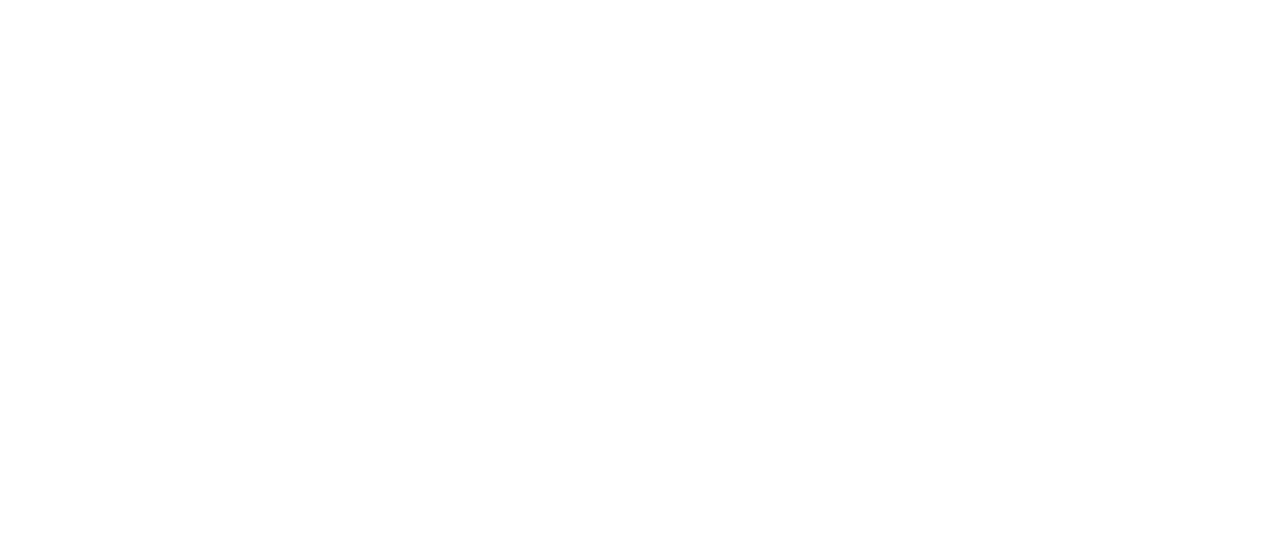
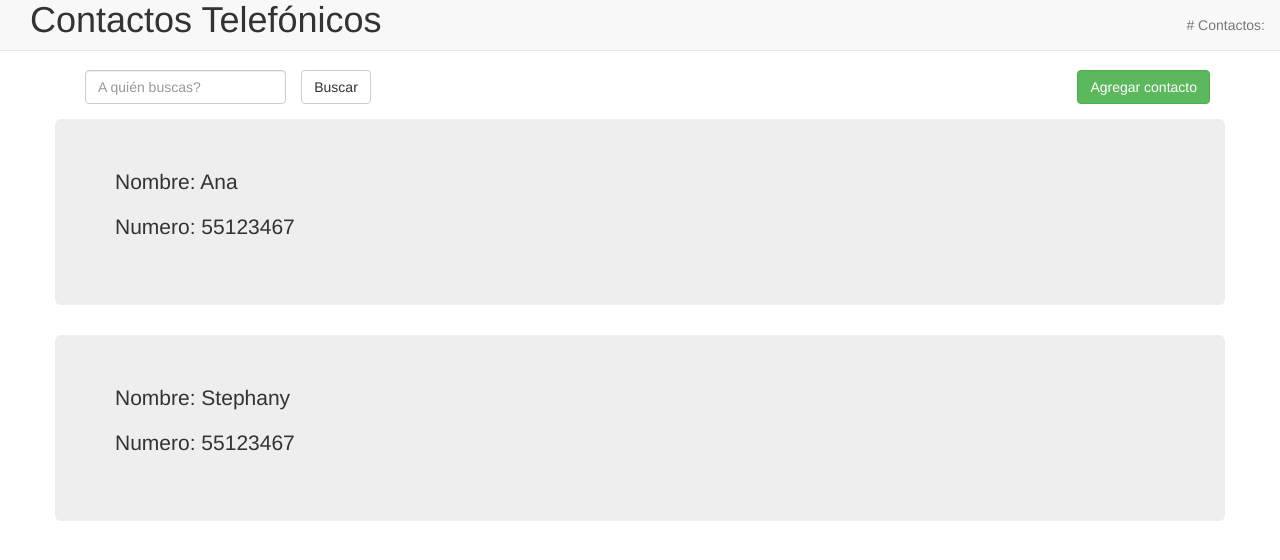
Before and after one commit to AnaSalazar/agendaContactos-jQuery, a plain HTML site: page index.html in a window 1280 px wide. Drawn offline with Linux system fonts and the light colour scheme.

Commit message:
Terminada la maquetación

```diff
--- a/assets/css/main.css
+++ b/assets/css/main.css
@@ -0,0 +1,7 @@
+body {
+padding-top: 70px;
+}
+
+.navbar-header h1 {
+  display: inline;
+}
--- a/index.html
+++ b/index.html
@@ -2,11 +2,45 @@
 <html lang="es">
   <head>
     <meta charset="utf-8">
+    <meta name="viewport" content="width=device-width, initial-scale=1">
     <title>Estandar</title>
     <link rel="stylesheet" href="assets/css/bootstrap.min.css">
     <link rel="stylesheet" href="assets/css/main.css">
   </head>
   <body>
+    <section class="container">
+      <nav class="navbar navbar-default navbar-fixed-top">
+        <div class="container-fluid">
+          <div class="navbar-header col-sm-12">
+            <h1>Contactos Telefónicos</h1>
+            <span class="navbar-text navbar-right"># Contactos:</span>
+          </div>
+        </div>
+      </nav>
 
+      <div class="row">
+        <div class="col-sm-6">
+          <div class="form-group col-sm-5">
+            <input type="text" class="form-control" placeholder="A quién buscas?">
+          </div>
+          <button type="submit" class="btn btn-default">Buscar</button>
+        </div>
+        <div class="col-sm-6 text-right">
+          <button type="button" class="btn btn-success">Agregar contacto</button>
+        </div>
+      </div>
+
+      <div class="row" id="agenda">
+        <article class="jumbotron">
+          <p>Nombre: Ana</p>
+          <p>Numero: 55123467</p>
+        </article>
+        <article class="jumbotron">
+          <p>Nombre: Stephany</p>
+          <p>Numero: 55123467</p>
+        </article>
+      </div>
+
+    </section>
   </body>
 </html>
```
